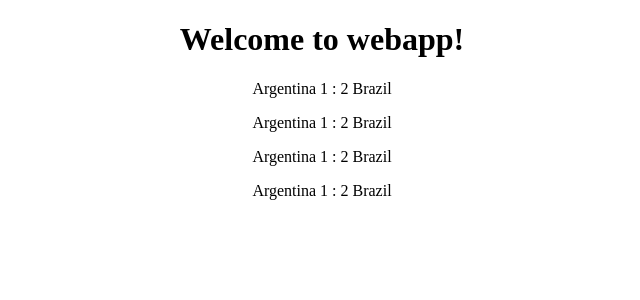
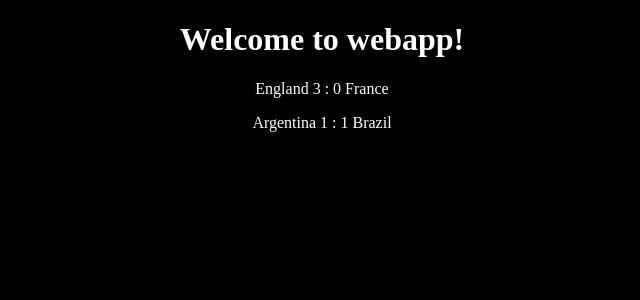
Before and after one commit to sis0k0/world-cup, an Angular app: page / in a window 1280 px wide. Shown: the top 300 px of the page, without its empty margins (318-958 px from the left). Built offline with nearby package versions, Linux system fonts and the light colour scheme.

Commit message:
feat: display game details in the games list on toggle

```diff
--- a/src/app/app.component.html
+++ b/src/app/app.component.html
@@ -5,4 +5,6 @@
   </h1>
 
   <app-games-list [games]="games"></app-games-list>
+
+  <app-game-details></app-game-details>
 </div>
--- a/src/app/game-details/game-details.component.html
+++ b/src/app/game-details/game-details.component.html
@@ -1,3 +1,3 @@
-<p>
-  game-details works!
-</p>
+<div *ngFor="let goal of (game && game.goals || [])">
+  <p>{{ goal.minute }}' {{ goal.goalscorer }}</p>
+</div>
--- a/src/app/game-details/game-details.component.ts
+++ b/src/app/game-details/game-details.component.ts
@@ -1,4 +1,6 @@
-import { Component, OnInit } from '@angular/core';
+import { Component, OnInit, Input } from '@angular/core';
+
+import { Game } from '../game';
 
 @Component({
   selector: 'app-game-details',
@@ -6,10 +8,10 @@ import { Component, OnInit } from '@angular/core';
   styleUrls: ['./game-details.component.css']
 })
 export class GameDetailsComponent implements OnInit {
+  @Input() game: Game;
 
   constructor() { }
 
   ngOnInit() {
   }
-
 }
--- a/src/app/game.service.ts
+++ b/src/app/game.service.ts
@@ -10,10 +10,27 @@ export class GameService {
   private games: Game[] = [
     {
       id: 1,
-      team1: 'Argentina',
-      team2: 'Brazil',
-      score1: 1,
-      score2: 2,
+      team1: 'England',
+      team2: 'France',
+      score1: 3,
+      score2: 0,
+      goals: [
+        {
+          goalscorer: "Harry Kane",
+          minute: 15,
+          teamId: 1,
+        },
+        {
+          goalscorer: "Danny Welbeck",
+          minute: 46,
+          teamId: 1,
+        },
+        {
+          goalscorer: "James Milner",
+          minute: 73,
+          teamId: 1,
+        },
+      ],
     },
 
     {
@@ -21,25 +38,20 @@ export class GameService {
       team1: 'Argentina',
       team2: 'Brazil',
       score1: 1,
-      score2: 2,
+      score2: 1,
+      goals: [
+        {
+          goalscorer: 'Leo Messi',
+          minute: 13,
+          teamId: 0,
+        },
+        {
+          goalscorer: 'Neymar',
+          minute: 86,
+          teamId: 1,
+        },
+      ]
     },
-
-    {
-      id: 3,
-      team1: 'Argentina',
-      team2: 'Brazil',
-      score1: 1,
-      score2: 2,
-    },
-
-    {
-      id: 4,
-      team1: 'Argentina',
-      team2: 'Brazil',
-      score1: 1,
-      score2: 2,
-    },
-
   ];
 
   constructor() { }
--- a/src/app/game.ts
+++ b/src/app/game.ts
@@ -1,7 +1,10 @@
+import { Goal } from './goal';
+
 export class Game {
   id: number;
   team1: string;
   team2: string;
   score1: number;
   score2: number;
+  goals?: Goal[];
 }
--- a/src/app/games-list/games-list.component.html
+++ b/src/app/games-list/games-list.component.html
@@ -1,3 +1,4 @@
 <div *ngFor="let game of games">
-  <app-score [game]="game"></app-score>
+  <app-score (click)="game.showDetails = !game.showDetails" [game]="game"></app-score>
+  <app-game-details *ngIf="game.showDetails" [game]="game"></app-game-details>
 </div>
--- /dev/null
+++ b/src/app/goal.ts
@@ -0,0 +1,5 @@
+export class Goal {
+  minute: number;
+  goalscorer: string;
+  teamId: 0 | 1;
+}
--- a/src/styles.css
+++ b/src/styles.css
@@ -1 +1,6 @@
 /* You can add global styles to this file, and also import other style files */
+body {
+  background-color: black;
+  color: white;
+
+}
```
